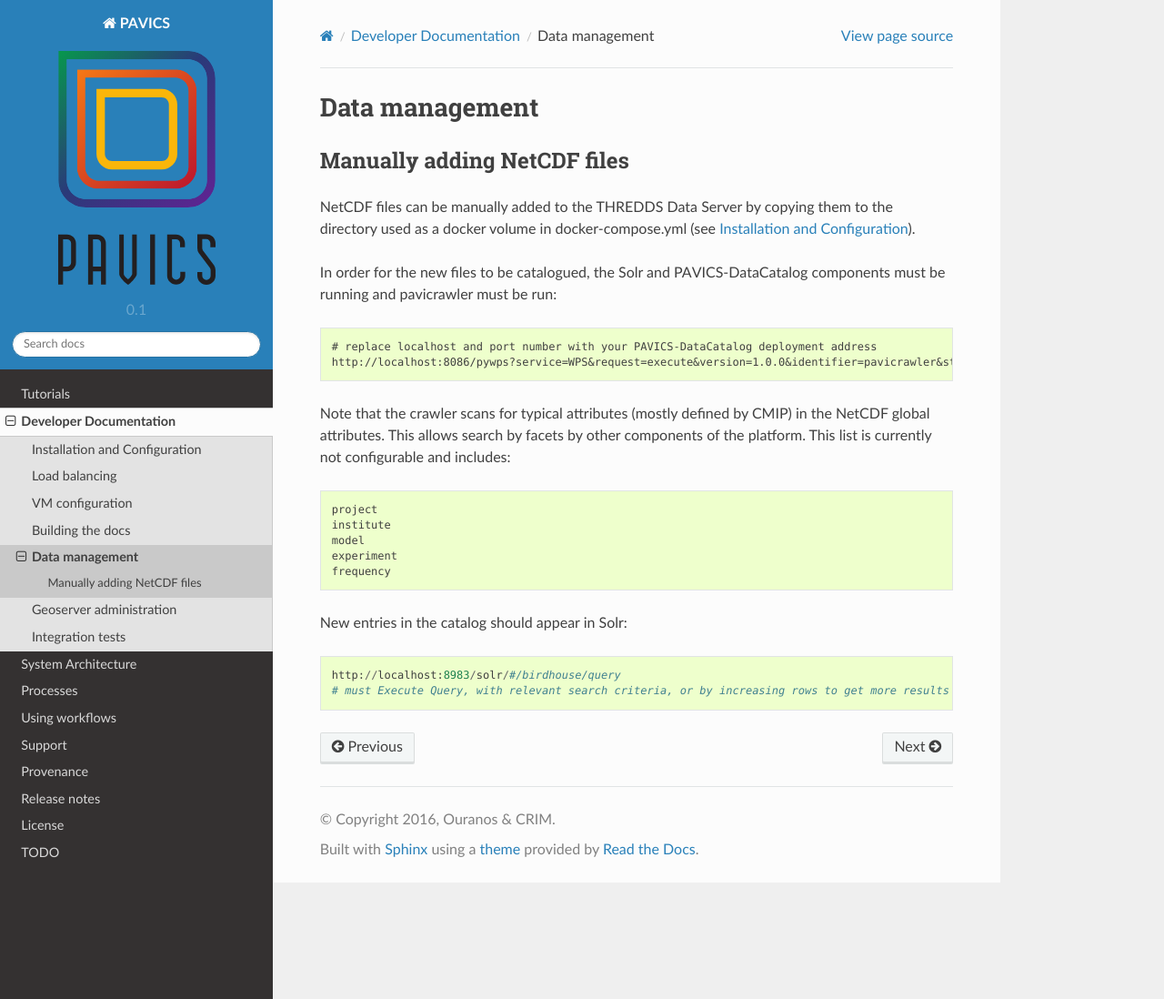
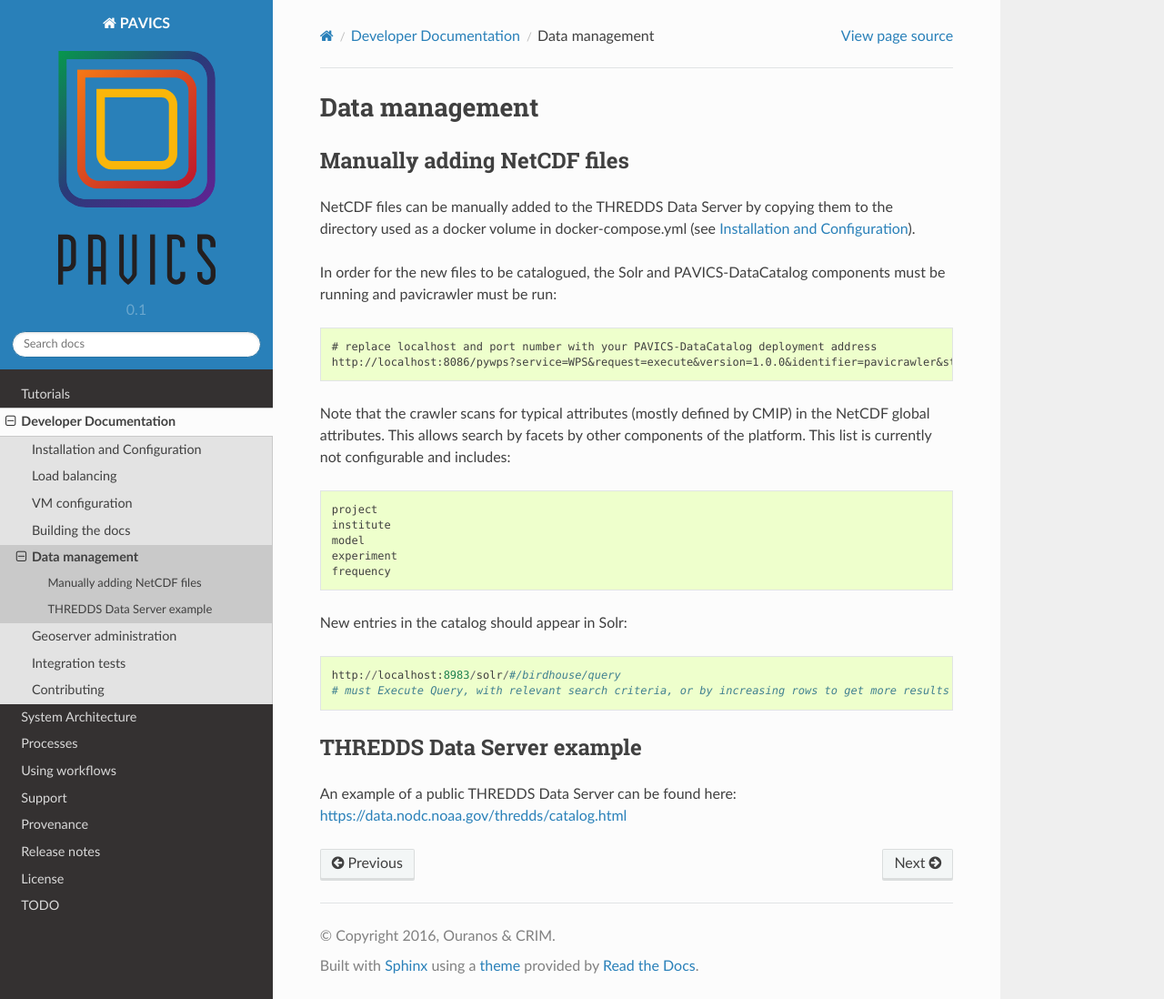
Before and after one commit to Ouranosinc/pavics-sdi, a Sphinx documentation site: the page built from docs/source/dev/data_management.rst, in a window 1280 px wide and 1098 px high. Shown: the whole window at 91% size. Built offline with Sphinx 7.4.7 and the Read the Docs theme 2.0.0, drawn with Linux system fonts in a browser that asks for light colours.

Commit message:
Add contributing section

```diff
--- a/docs/source/dev/data_management.rst
+++ b/docs/source/dev/data_management.rst
@@ -29,3 +29,10 @@
 
     http://localhost:8983/solr/#/birdhouse/query
     # must Execute Query, with relevant search criteria, or by increasing rows to get more results
+
+
+THREDDS Data Server example
+===========================
+
+An example of a public THREDDS Data Server can be found here:
+https://data.nodc.noaa.gov/thredds/catalog.html
--- a/docs/source/dev/index.rst
+++ b/docs/source/dev/index.rst
@@ -14,3 +14,4 @@
    data_management
    geoserver
    integration_tests
+   contributing
```
Also changed, not shown: docs/source/dev/contributing.rst (added, +34 -0 lines).
